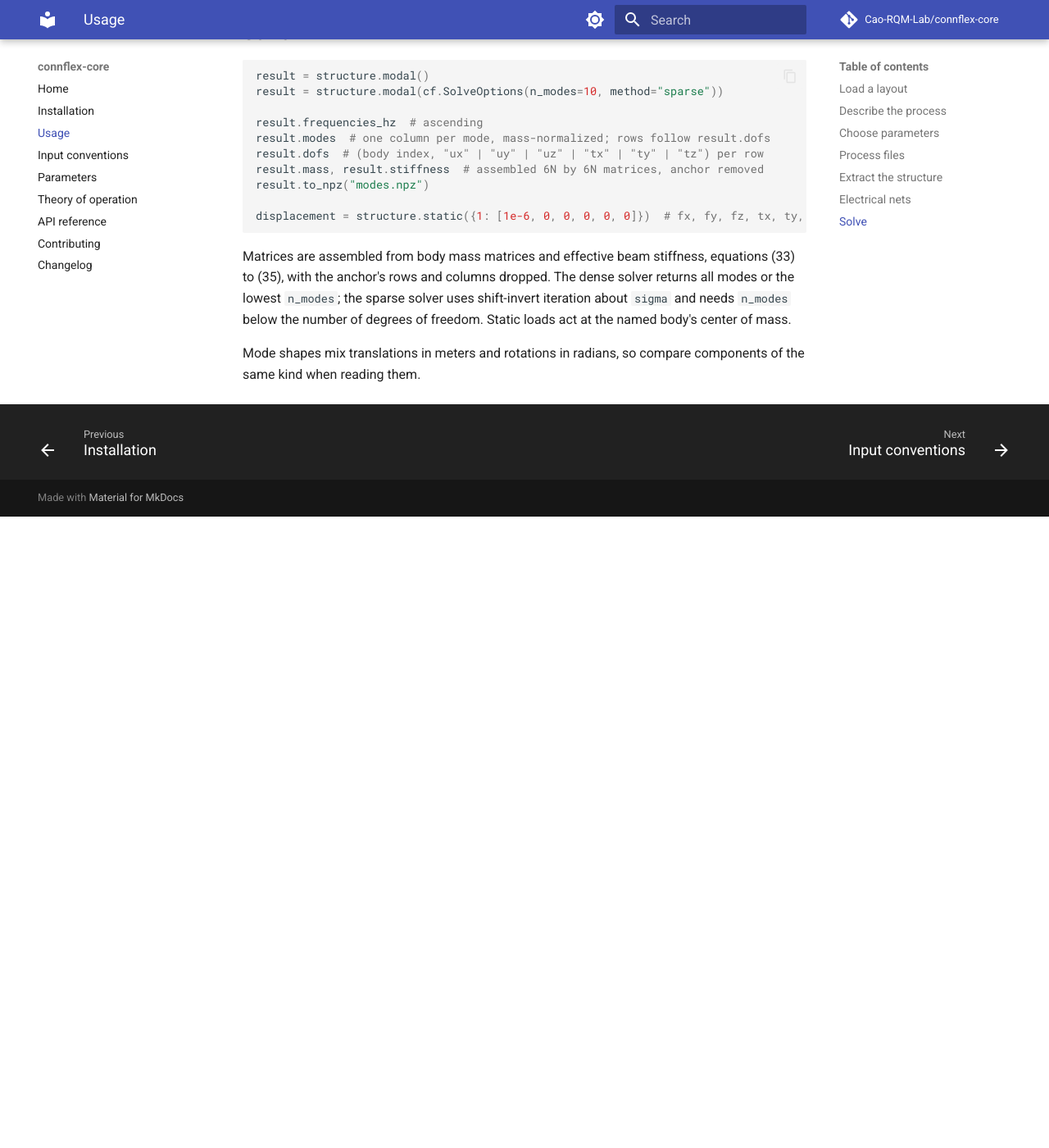
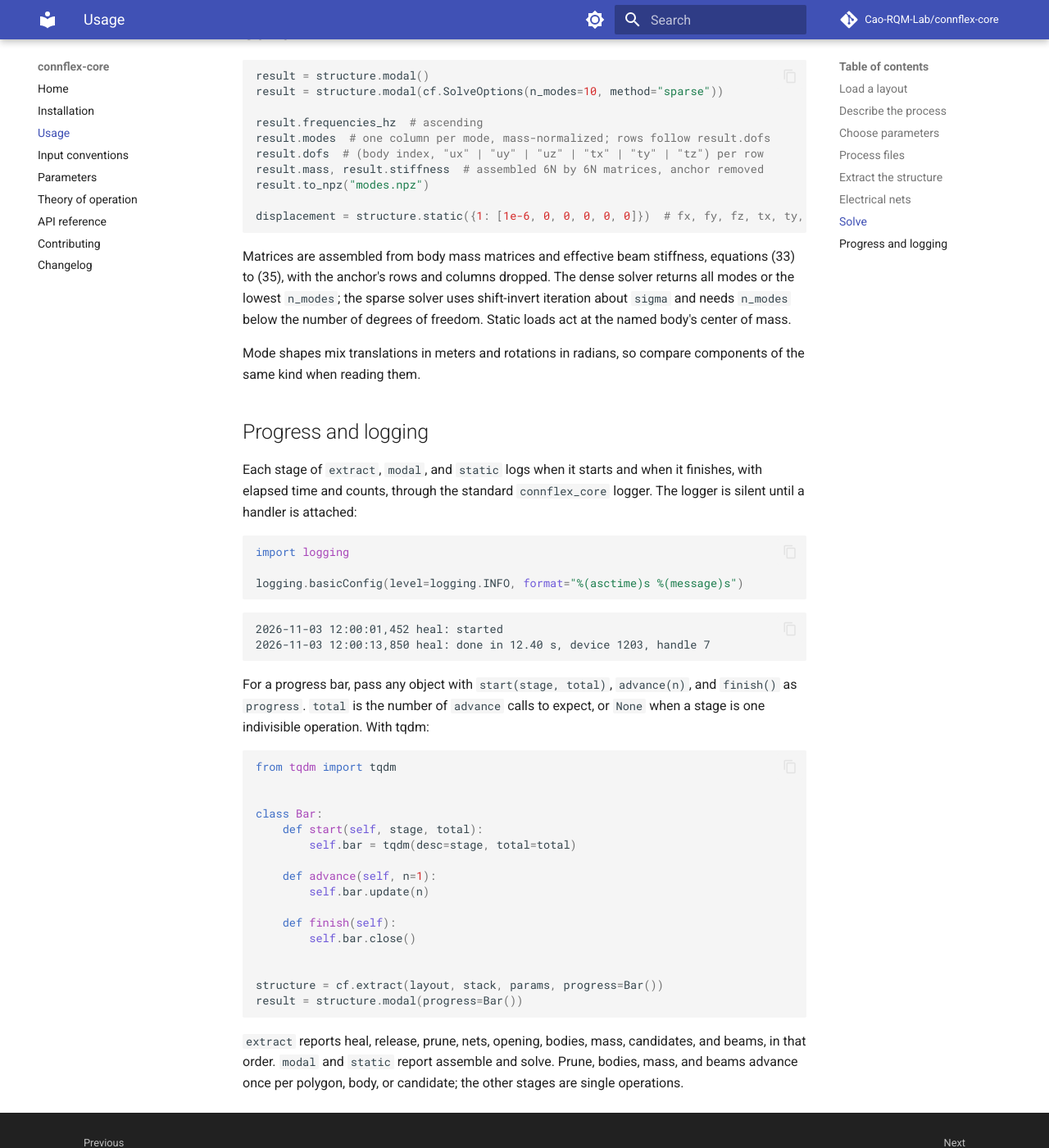
Before and after one commit to Cao-RQM-Lab/connflex-core, an MkDocs documentation site: the page built from docs/usage.md, in a window 1280 px wide and 1400 px high, scrolled down 2693 px. Shown: the whole window at 82% size. Built offline with MkDocs 1.6.1 and Material for MkDocs 9.7.7, drawn with Linux system fonts in a browser that asks for light colours; comment, search, counter and statistics services are not loaded; before the commit the page ends 3323 px from its top, so only the background shows below that.

Commit message:
Document progress reporting
Usage section with logging setup and a tqdm adapter, changelog entry,
contributing rule, PR checklist item, and a README sentence.

````diff
--- a/docs/usage.md
+++ b/docs/usage.md
@@ -187,3 +187,48 @@ degrees of freedom. Static loads act at the named body's center of mass.
 
 Mode shapes mix translations in meters and rotations in radians, so compare
 components of the same kind when reading them.
+
+## Progress and logging
+
+Each stage of `extract`, `modal`, and `static` logs when it starts and when it
+finishes, with elapsed time and counts, through the standard `connflex_core`
+logger. The logger is silent until a handler is attached:
+
+```python
+import logging
+
+logging.basicConfig(level=logging.INFO, format="%(asctime)s %(message)s")
+```
+
+```text
+2026-11-03 12:00:01,452 heal: started
+2026-11-03 12:00:13,850 heal: done in 12.40 s, device 1203, handle 7
+```
+
+For a progress bar, pass any object with `start(stage, total)`, `advance(n)`,
+and `finish()` as `progress`. `total` is the number of `advance` calls to
+expect, or `None` when a stage is one indivisible operation. With tqdm:
+
+```python
+from tqdm import tqdm
+
+
+class Bar:
+    def start(self, stage, total):
+        self.bar = tqdm(desc=stage, total=total)
+
+    def advance(self, n=1):
+        self.bar.update(n)
+
+    def finish(self):
+        self.bar.close()
+
+
+structure = cf.extract(layout, stack, params, progress=Bar())
+result = structure.modal(progress=Bar())
+```
+
+`extract` reports heal, release, prune, nets, opening, bodies, mass,
+candidates, and beams, in that order. `modal` and `static` report assemble and
+solve. Prune, bodies, mass, and beams advance once per polygon, body, or
+candidate; the other stages are single operations.
````
Also changed, not shown: CHANGELOG.md (+4 -0 lines), CONTRIBUTING.md (+5 -0 lines), README.md (+2 -1 lines), .github/PULL_REQUEST_TEMPLATE.md.
